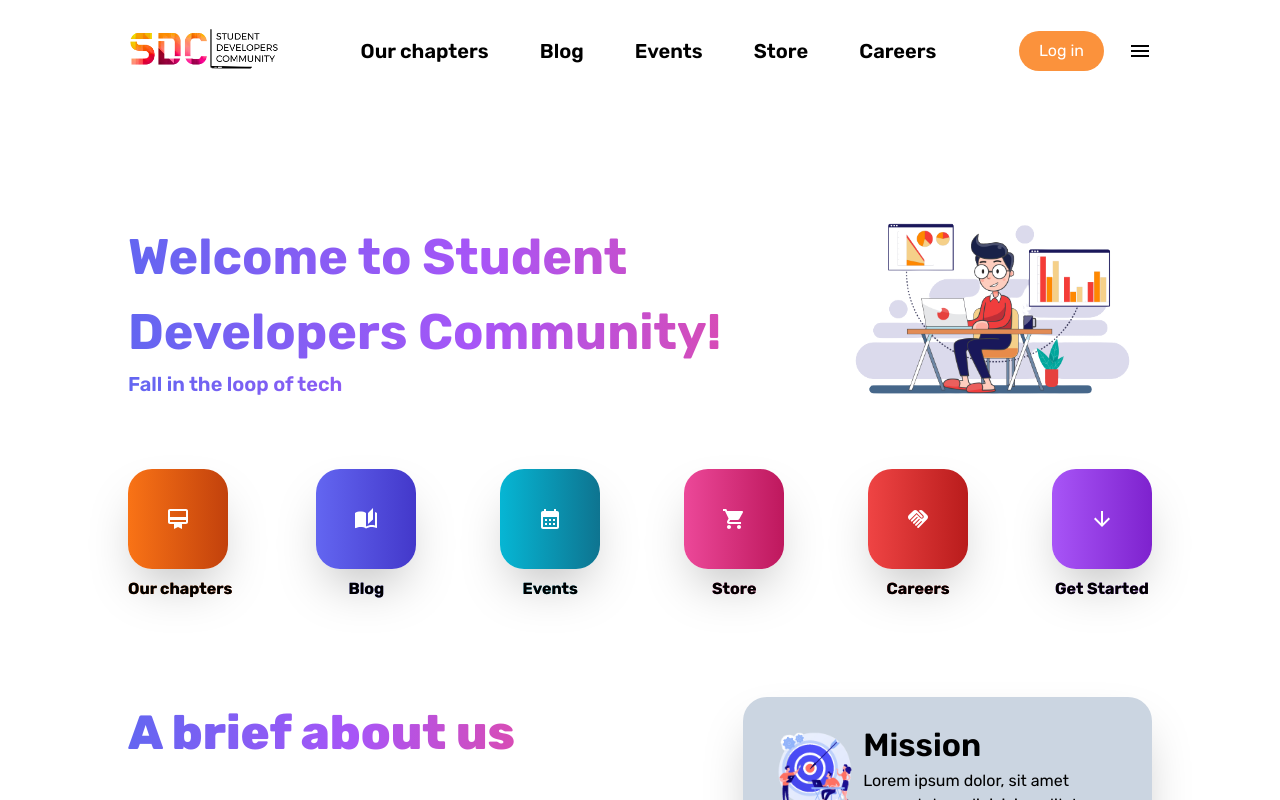
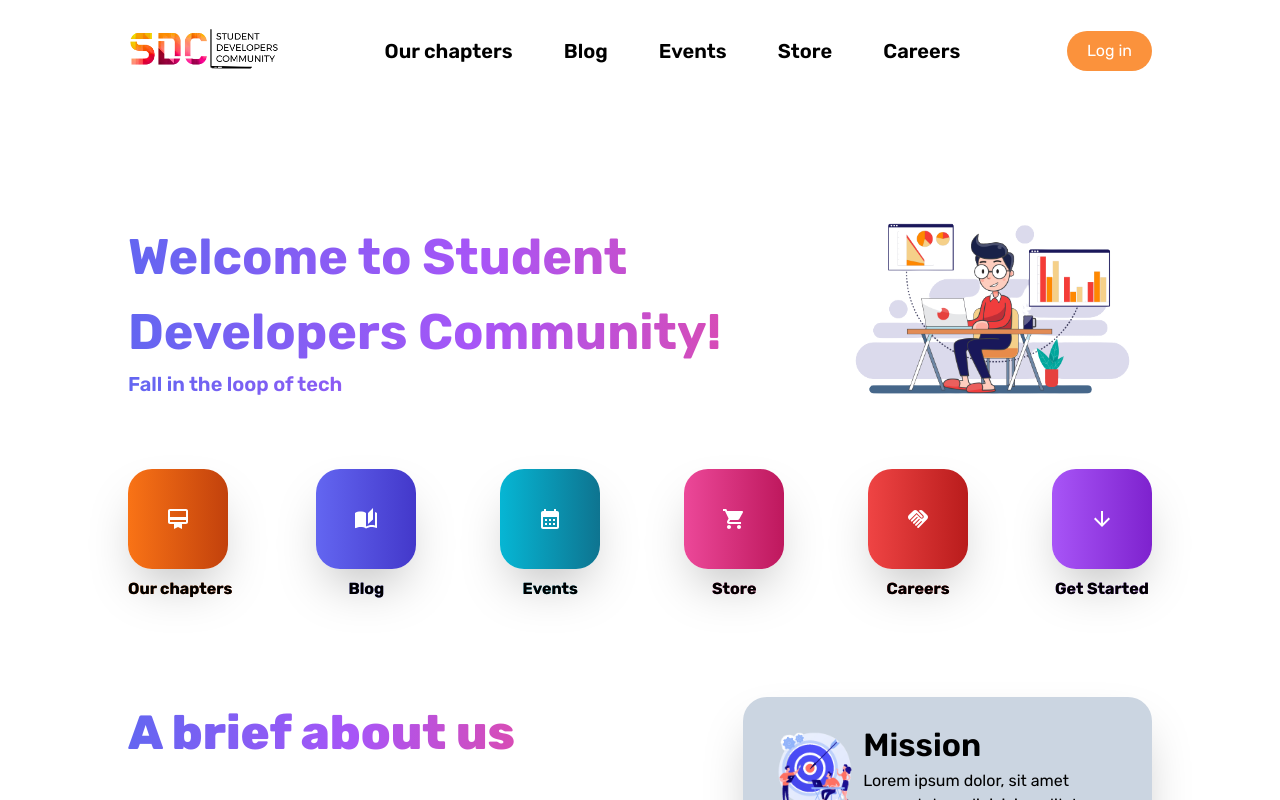
Before and after one commit to SDC-INDIA/sdc-website, a Next.js app: page / in a window 1280 px wide. Shown: the top 800 px of the page. Built offline with nearby package versions, Linux system fonts and the light colour scheme.

Commit message:
navbar bug resolved

```diff
--- a/src/components/HomePage/Navbar/Navbar.tsx
+++ b/src/components/HomePage/Navbar/Navbar.tsx
@@ -27,13 +27,14 @@ const Navbar = () => {
                 </div>
                 <div className="flex items-center gap-6">
                     <button className="bg-orange-400 lg:hover:bg-orange-300 px-5 py-2 text-white rounded-full">Log in</button>
+                    <div className="lg:hidden">
                         {
                             toggle ?
-                            <MenuIcon onClick={handleToggle} className="text-3xl cursor-pointer lg:hidden" />
+                                <MenuIcon onClick={handleToggle} className="text-3xl cursor-pointer" />
                                 :
-                            <CloseIcon onClick={handleToggle} className="text-3xl cursor-pointer lg:hidden" />
+                                <CloseIcon onClick={handleToggle} className="text-3xl cursor-pointer" />
                         }
-                    <div className={`${toggle ? "hidden" : "flex"} bg-white bg-gradient-to-r from-orange-400 via-orange-300 to-red-400 lg:hidden p-6 absolute top-20 right-0 mx-4 my-2 min-w-[140px] z-10 rounded-xl`}>
+                        <div className={`${toggle ? "hidden" : "flex"} bg-white bg-gradient-to-r from-orange-400 via-orange-300 to-red-400 p-6 absolute top-20 right-0 mx-4 my-2 min-w-[140px] z-10 rounded-xl`}>
                             <ul className="list-none flex justify-end items-start flex-1 flex-col gap-4">
                                 <li className="font-semibold text-white"><Link className="hover:text-gray-500" href="">Our chapters</Link></li>
                                 <li className="font-semibold text-white"><Link className="hover:text-gray-500" href="/blog">Blog</Link></li>
@@ -44,6 +45,7 @@ const Navbar = () => {
                         </div>
                     </div>
                 </div>
+            </div>
         </nav>
     );
 }
```
Lines whose indentation alone changed are shown as unchanged.
